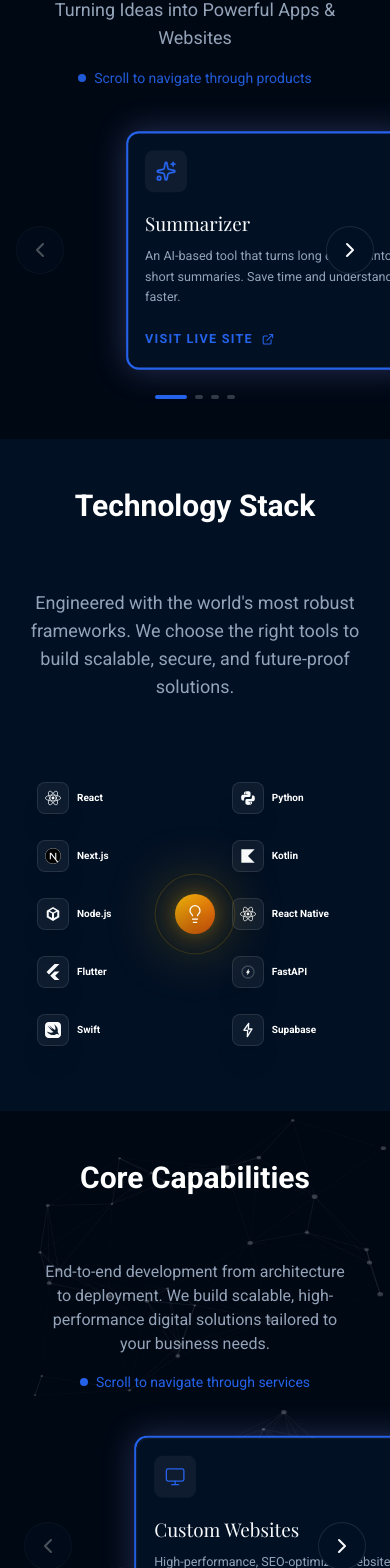
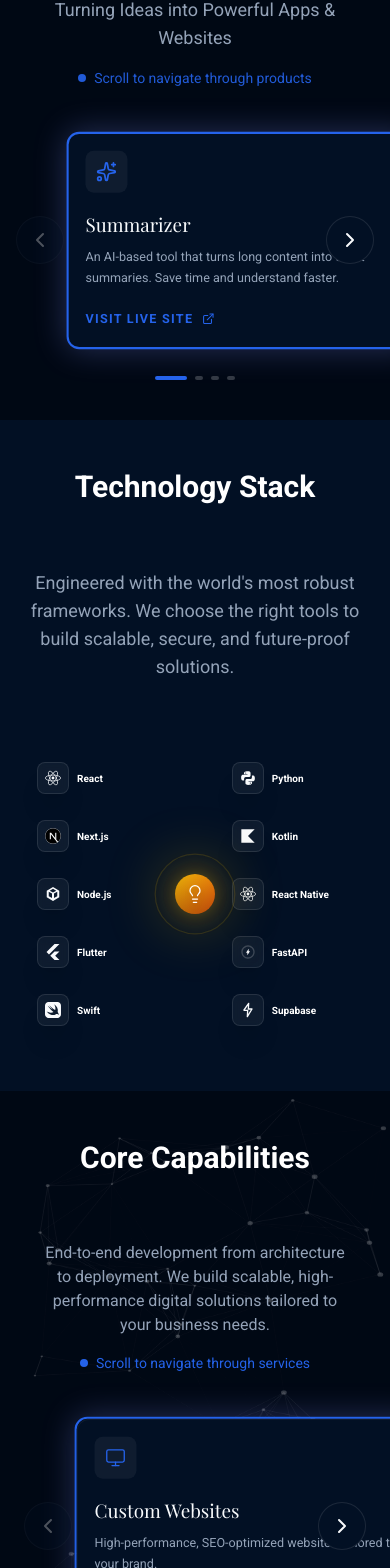
Before and after one commit to balarajakumara3-droid/Gemini--dev--web, a React (Vite) app: page / in a window 390 px wide. Shown: the part 860-2428 px from the top of the page. Built offline with nearby package versions, Linux system fonts and the light colour scheme; a web font is replaced by a local one.

Commit message:
Update homepage, services, products, and metadata

```diff
--- a/App.tsx
+++ b/App.tsx
@@ -18,7 +18,7 @@ const App: React.FC = () => {
     return (
         <HelmetProvider>
             <Router>
-                <div className="bg-background text-primary min-h-screen selection:bg-accent selection:text-white overflow-x-hidden font-sans">
+                <div className="bg-background text-primary min-h-screen selection:bg-accent selection:text-white overflow-x-hidden max-w-full font-sans">
                     <CustomCursor />
                     <Routes>
                         <Route path="/virtual-trader" element={<VirtualTraderPage />} />
--- a/components/OurProducts.tsx
+++ b/components/OurProducts.tsx
@@ -55,24 +55,24 @@ const OurProducts = () => {
 
     const updateTransform = () => {
       const viewportWidth = window.innerWidth;
-      // Mobile: 70vw for better fit, Desktop: 35vw
-      const cardWidth = viewportWidth < 768 ? viewportWidth * 0.70 : viewportWidth * 0.35;
-      // Responsive gap: 20px (gap-5) on mobile, 32px (gap-8) on desktop
-      const gap = viewportWidth < 768 ? 20 : 32;
+      // Mobile: calc based on available space, Desktop: 35vw max
+      // Account for container padding to prevent overflow
+      const containerPadding = viewportWidth < 768 ? 32 : 64; // px-4 md:px-8 total (both sides)
+      const availableWidth = viewportWidth - containerPadding;
 
-      // On mobile, start from right edge for first card (no left empty space)
-      // On desktop, center the cards
-      if (viewportWidth < 768 && currentIndex === 0) {
-        // Position first card to start from right edge
-        const offset = viewportWidth - cardWidth - 40; // 40px for right padding
-        setTranslateX(offset);
-      } else {
-        // Center position for the active card
-        const centerOffset = (viewportWidth - cardWidth) / 2;
-        // Calculate offset to center the current card
-        const offset = centerOffset - (currentIndex * (cardWidth + gap));
-        setTranslateX(offset);
-      }
+      // More conservative card widths to prevent overflow
+      const cardWidth = viewportWidth < 768
+        ? Math.min(availableWidth * 0.85, 320) // 85% of available width, max 320px
+        : Math.min(viewportWidth * 0.35, 400); // 35vw, max 400px
+
+      // Responsive gap: 16px on mobile, 32px on desktop
+      const gap = viewportWidth < 768 ? 16 : 32;
+
+      // Center position for the active card
+      const centerOffset = (viewportWidth - cardWidth) / 2;
+      // Calculate offset to center the current card
+      const offset = centerOffset - (currentIndex * (cardWidth + gap));
+      setTranslateX(offset);
     };
 
     updateTransform();
@@ -355,7 +355,7 @@ const OurProducts = () => {
           </button>
 
           {/* Horizontal scroll container */}
-          <div className="relative w-full overflow-visible px-10 md:px-16">
+          <div className="relative w-full overflow-visible px-4 md:px-8">
             <div
               ref={containerRef}
               className="flex gap-5 md:gap-8 transition-transform duration-700 ease-out"
@@ -392,7 +392,7 @@ const OurProducts = () => {
                 );
 
                 const cardClass = `group p-4 md:p-8 bg-surface rounded-xl relative overflow-hidden
-                         flex-shrink-0 w-[70vw] md:w-[35vw] h-auto md:h-auto min-h-[200px] md:min-h-[280px] min-w-[260px] max-w-[350px] transition-all duration-500 ${isCenter
+                         flex-shrink-0 w-[85vw] md:w-[35vw] h-auto md:h-auto min-h-[200px] md:min-h-[280px] min-w-[240px] max-w-[min(85vw,350px)] md:max-w-[400px] transition-all duration-500 ${isCenter
                     ? 'border-2 border-accent shadow-[0_0_30px_rgba(129,140,248,0.3)] scale-105'
                     : 'border border-white/5 hover:border-accent/30 shadow-lg hover:shadow-indigo-500/10 opacity-70'
                   }`;
--- a/components/ServicesSection.tsx
+++ b/components/ServicesSection.tsx
@@ -55,24 +55,24 @@ export const ServicesSection: React.FC = () => {
 
         const updateTransform = () => {
             const viewportWidth = window.innerWidth;
-            // Mobile: 70vw for better fit, Desktop: 35vw
-            const cardWidth = viewportWidth < 768 ? viewportWidth * 0.70 : viewportWidth * 0.35;
-            // Responsive gap: 20px (gap-5) on mobile, 32px (gap-8) on desktop
-            const gap = viewportWidth < 768 ? 20 : 32;
+            // Mobile: calc based on available space, Desktop: 35vw max
+            // Account for container padding to prevent overflow
+            const containerPadding = viewportWidth < 768 ? 32 : 64; // px-4 md:px-8 total (both sides)
+            const availableWidth = viewportWidth - containerPadding;
 
-            // On mobile, start from right edge for first card (no left empty space)
-            // On desktop, center the cards
-            if (viewportWidth < 768 && currentIndex === 0) {
-                // Position first card to start from right edge
-                const offset = viewportWidth - cardWidth - 40; // 40px for right padding
-                setTranslateX(offset);
-            } else {
-                // Center position for the active card
-                const centerOffset = (viewportWidth - cardWidth) / 2;
-                // Calculate offset to center the current card
-                const offset = centerOffset - (currentIndex * (cardWidth + gap));
-                setTranslateX(offset);
-            }
+            // More conservative card widths to prevent overflow
+            const cardWidth = viewportWidth < 768
+                ? Math.min(availableWidth * 0.85, 320) // 85% of available width, max 320px
+                : Math.min(viewportWidth * 0.35, 400); // 35vw, max 400px
+
+            // Responsive gap: 16px on mobile, 32px on desktop
+            const gap = viewportWidth < 768 ? 16 : 32;
+
+            // Center position for the active card
+            const centerOffset = (viewportWidth - cardWidth) / 2;
+            // Calculate offset to center the current card
+            const offset = centerOffset - (currentIndex * (cardWidth + gap));
+            setTranslateX(offset);
         };
 
         updateTransform();
@@ -354,7 +354,7 @@ export const ServicesSection: React.FC = () => {
                     </button>
 
                     {/* Horizontal scroll container */}
-                    <div className="relative w-full overflow-visible px-10 md:px-16">
+                    <div className="relative w-full overflow-visible px-4 md:px-8">
                         <div
                             ref={containerRef}
                             className="flex gap-5 md:gap-8 transition-transform duration-700 ease-out"
@@ -366,7 +366,7 @@ export const ServicesSection: React.FC = () => {
                                 return (
                                     <div
                                         key={service.title}
-                                        className={`flex-shrink-0 w-[70vw] md:w-[35vw] h-auto md:h-auto min-h-[200px] md:min-h-[280px] min-w-[260px] max-w-[350px] transition-all duration-500 ${isCenter ? 'scale-105' : 'opacity-70'
+                                        className={`flex-shrink-0 w-[85vw] md:w-[35vw] h-auto md:h-auto min-h-[200px] md:min-h-[280px] min-w-[240px] max-w-[min(85vw,350px)] md:max-w-[400px] transition-all duration-500 ${isCenter ? 'scale-105' : 'opacity-70'
                                             }`}
                                     >
                                         <div className={`${isCenter ? 'border-2 border-accent shadow-[0_0_30px_rgba(129,140,248,0.3)]' : ''} rounded-xl`}>
--- a/index.html
+++ b/index.html
@@ -160,10 +160,17 @@
   </script>
 
   <style>
+    html {
+      overflow-x: hidden;
+      max-width: 100%;
+    }
+
     body {
       background-color: #000814;
       color: #f8fafc;
       cursor: none;
+      overflow-x: hidden;
+      max-width: 100%;
     }
 
     /* Custom scrollbar */
@@ -194,6 +201,8 @@
       display: -webkit-box;
       -webkit-line-clamp: 3;
       -webkit-box-orient: vertical;
+      line-clamp: 3;
+      /* Standard property for compatibility */
       overflow: hidden;
       text-overflow: ellipsis;
     }
--- a/pages/HomePage.tsx
+++ b/pages/HomePage.tsx
@@ -114,7 +114,7 @@ const CollaborateSection = ({ title, description, image, align = 'left' }: { tit
 
 export const HomePage: React.FC = () => {
     return (
-        <div className="bg-background text-primary min-h-screen selection:bg-accent selection:text-white overflow-x-hidden font-sans">
+        <div className="bg-background text-primary min-h-screen selection:bg-accent selection:text-white overflow-x-hidden max-w-full font-sans">
             <Helmet>
                 <title>Idea Manifest | AI-Powered Websites & Mobile Apps</title>
                 <meta name="description" content="Idea Manifest builds AI-powered custom websites, mobile apps, and software for startups and enterprises. Fast delivery. Scalable architecture. Get a free quote." />
```
